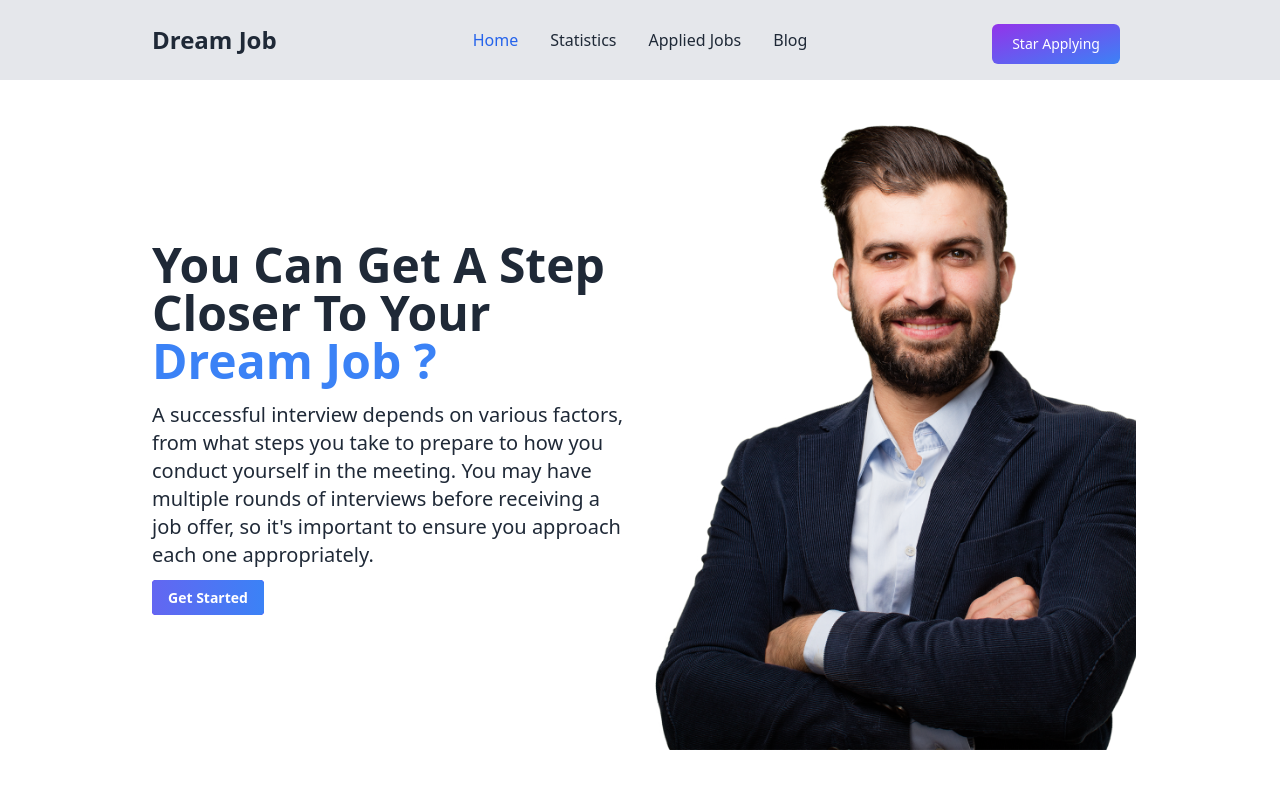
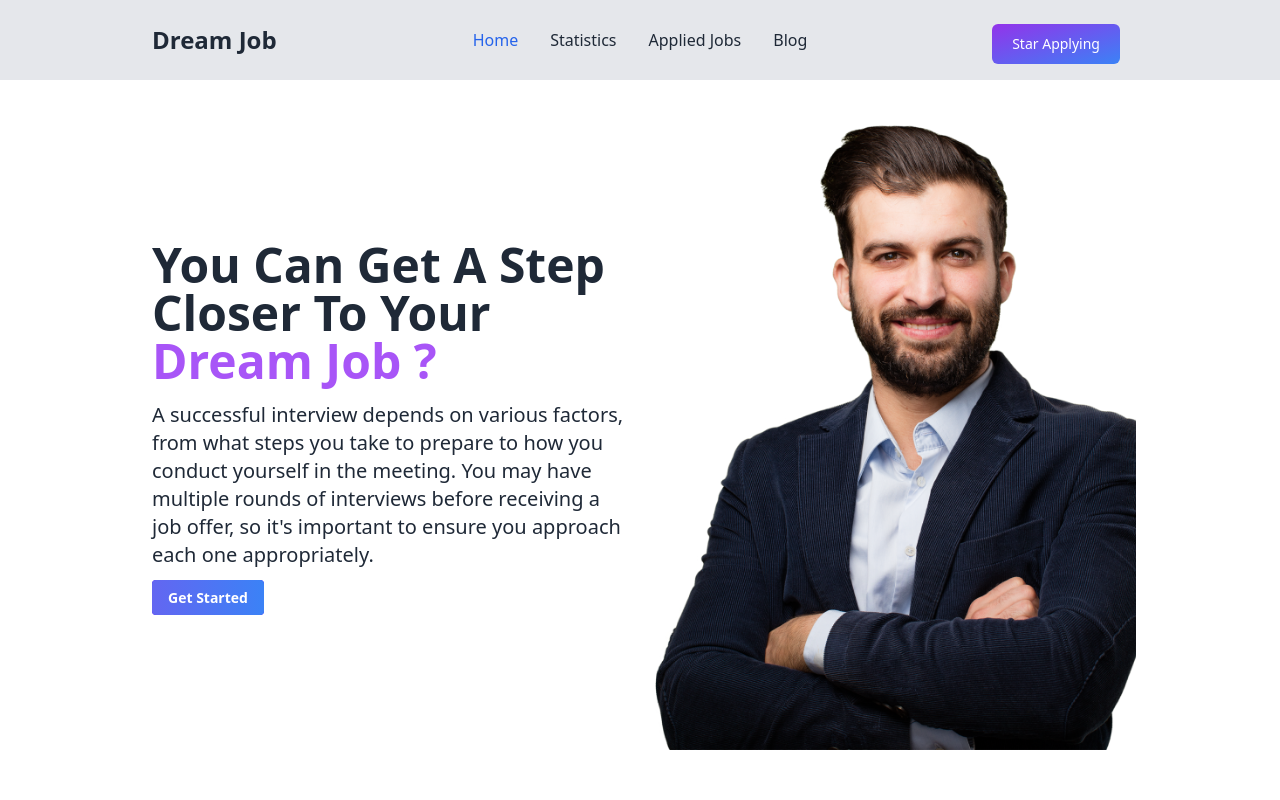
Before and after one commit to yeasin550/career-hub, a React (Vite) app: page / in a window 1280 px wide. Shown: the top 800 px of the page. Built offline with nearby package versions, Linux system fonts and the light colour scheme.

Commit message:
statics done

```diff
--- a/src/components/Home/Home.jsx
+++ b/src/components/Home/Home.jsx
@@ -20,7 +20,7 @@ const Home = () => {
           <div className="lg:order-1 mx-2  my-auto">
             <h1 className="text-5xl  font-bold">
               You Can Get A Step Closer To Your <br />
-              <span className="text-blue-500">Dream Job ?</span>
+              <span className="text-purple-500">Dream Job ?</span>
             </h1>
             <p className="my-4 text-xl">
               A successful interview depends on various factors, from what steps
```
